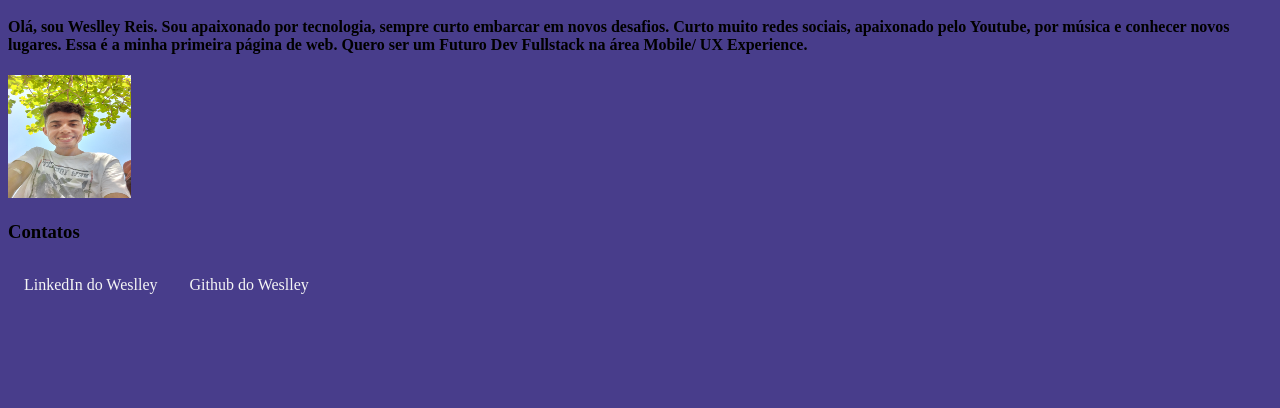
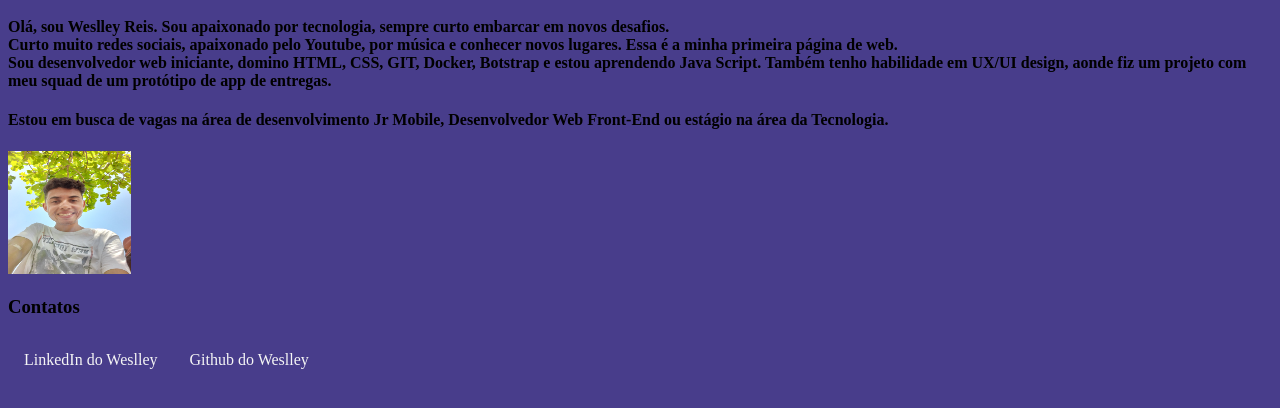
Before and after one commit to reactwes/Pandemia-informa, a plain HTML site: page about.html in a window 1280 px wide. Shown: the part 98-506 px from the top of the page. Drawn offline with Linux system fonts and the light colour scheme.

Commit message:
Atualizando a pagina
Foi adicionado novas informações a página com minhas atualizações profissionais

```diff
--- a/about.html
+++ b/about.html
@@ -14,7 +14,8 @@
 <div id="navbar"><a href="index.html"> Voltar </a></div>
 <div id="sobremim">
   <h3> Sobre mim </h3>
-  <h4>Olá, sou Weslley Reis. Sou apaixonado por tecnologia, sempre curto embarcar em novos desafios. Curto muito redes sociais, apaixonado pelo Youtube, por música e conhecer novos lugares. Essa é a minha primeira página de web. Quero ser um Futuro Dev Fullstack na área Mobile/ UX Experience. </h4>
+  <h4>Olá, sou Weslley Reis. Sou apaixonado por tecnologia, sempre curto embarcar em novos desafios. </br> Curto muito redes sociais, apaixonado pelo Youtube, por música e conhecer novos lugares. Essa é a minha primeira página de web. </br> Sou desenvolvedor web iniciante, domino HTML, CSS, GIT, Docker, Botstrap e estou aprendendo Java Script. Também tenho habilidade em UX/UI design, aonde fiz um projeto com meu squad de um protótipo de app de entregas. </h4>
+  <h4> Estou em busca de vagas na área de desenvolvimento Jr Mobile, Desenvolvedor Web Front-End ou estágio na área da Tecnologia. </h4>
   <img src="profile9.jpg" width="123px" height="123px"></img>
   <h3> Contatos </h3>
 <div class="Sobre1"><a href="https://www.linkedin.com/in/weslley-gomes-539a47170"> LinkedIn do Weslley </a>
```
